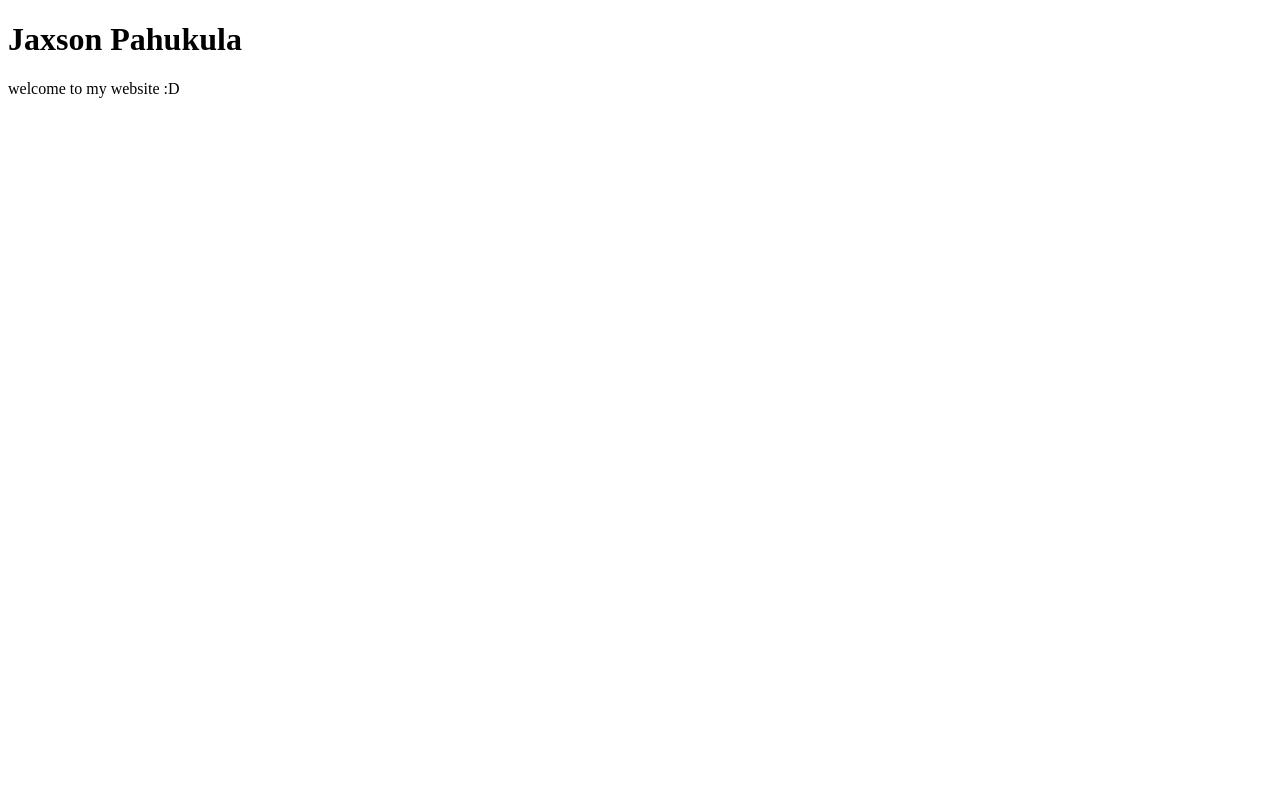
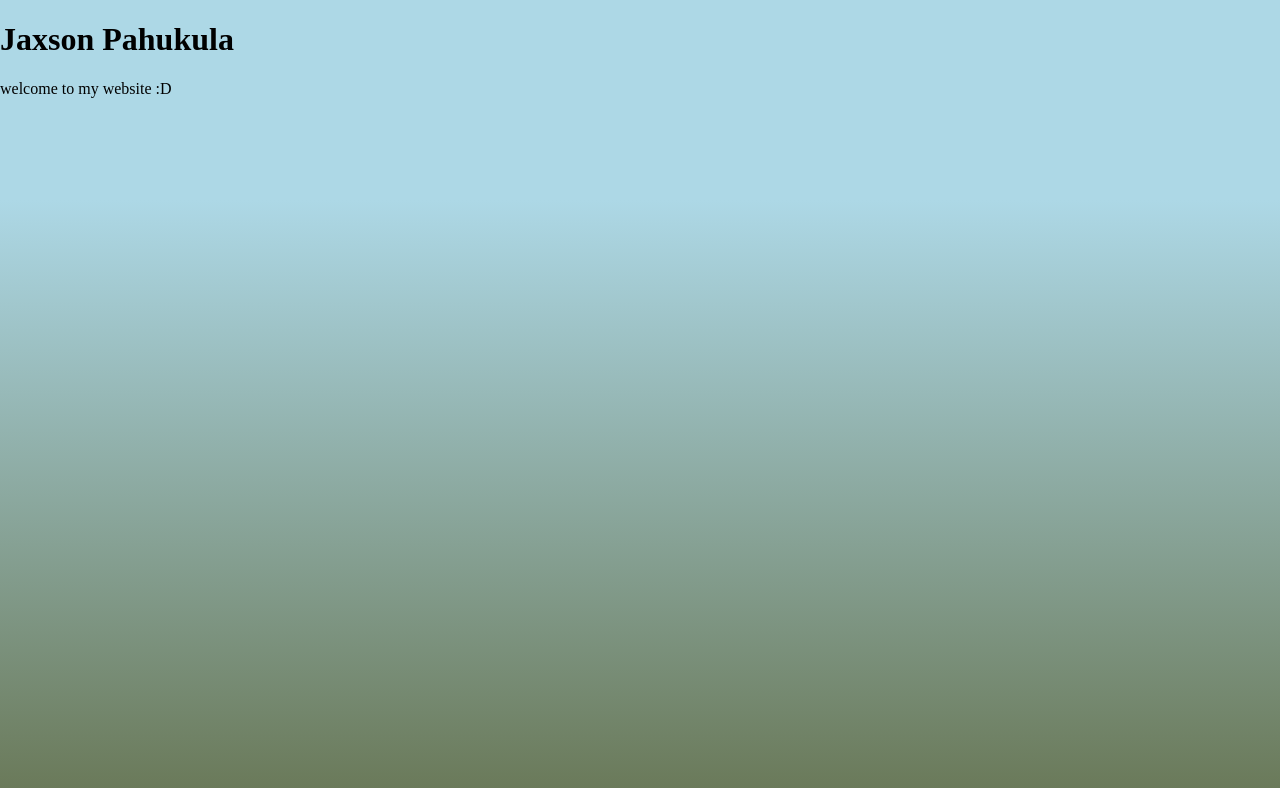
Before and after one commit to jaxsonp/personal-site, a SvelteKit app: page / in a window 1280 px wide. Shown: the top 788 px of the page. Built offline with nearby package versions, Linux system fonts and the light colour scheme.

Commit message:
background placeholder

```diff
--- /dev/null
+++ b/src/app.css
@@ -0,0 +1,4 @@
+body {
+	margin: 0;
+	padding: 0;
+}
--- /dev/null
+++ b/src/routes/+layout.svelte
@@ -0,0 +1,19 @@
+<script>
+	import '../app.css';
+</script>
+
+<div class="background">
+	<slot />
+</div>
+
+<style>
+	.background {
+		background: rgb(105, 120, 87);
+		background: linear-gradient(0deg, rgba(105, 120, 87, 1) 0%, rgba(173, 216, 230, 1) 75%);
+		position: absolute;
+		top: 0;
+		left: 0;
+		width: 100vw;
+		min-height: 100vh;
+	}
+</style>
```
